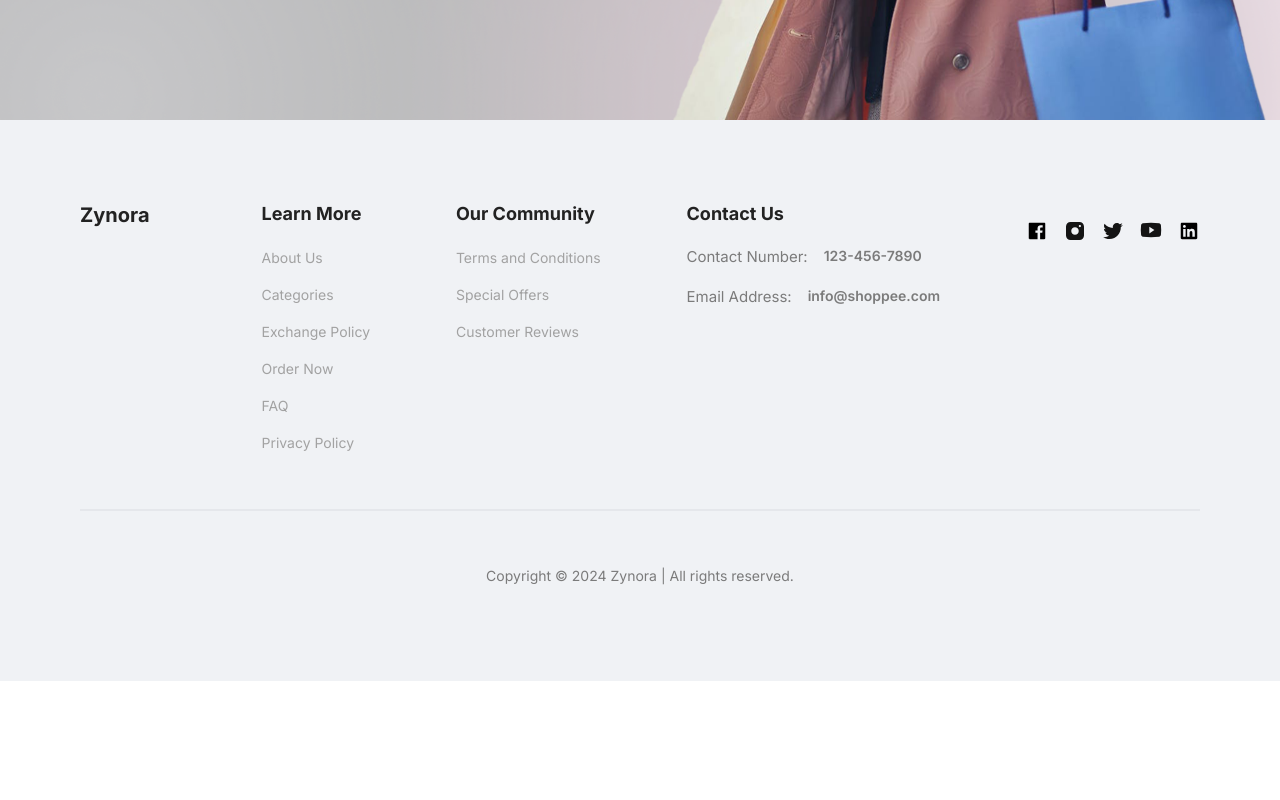
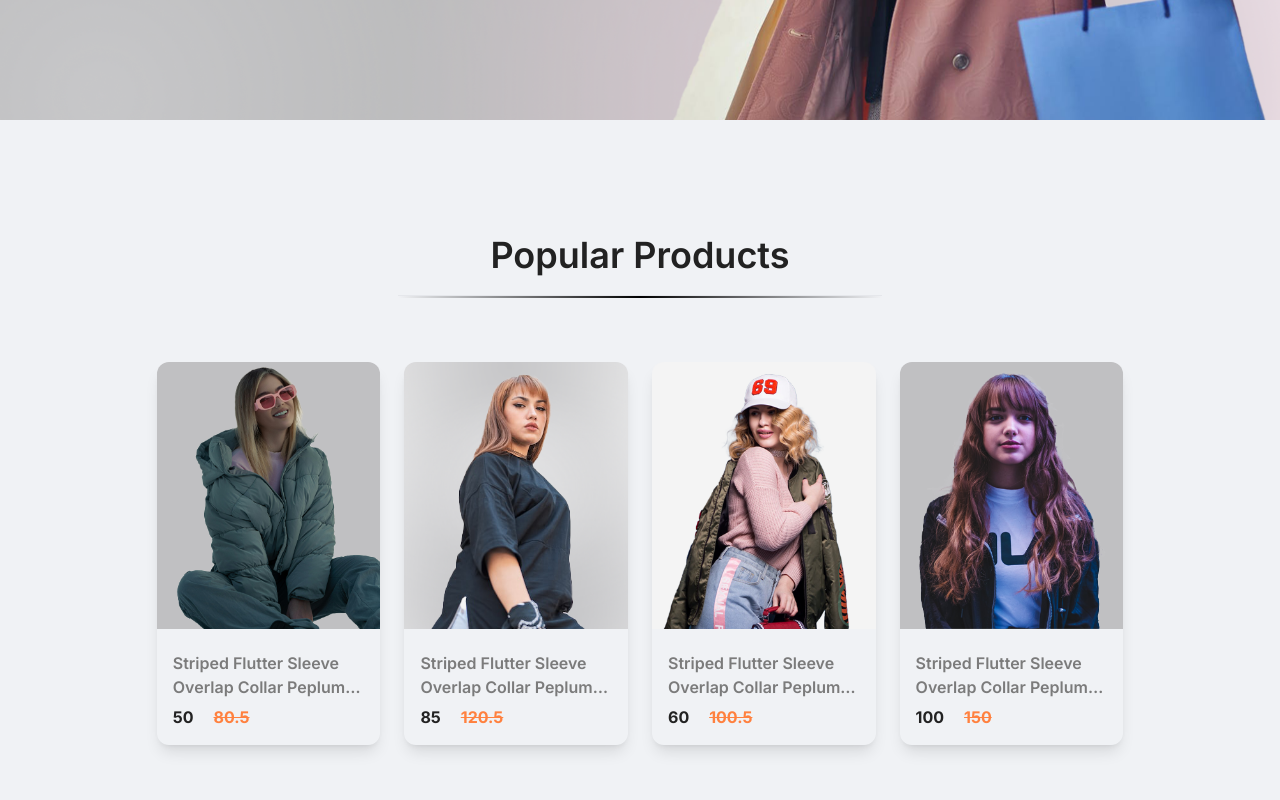
Before and after one commit to yusuftannn/ZynoraApp, a React (Vite) app in the folder frontend/: page / in a window 1280 px wide. Shown: the part 680-1480 px from the top of the page. Before the commit the page ends 1361 px from the top, so only its background shows below. Built offline with nearby package versions, Linux system fonts and the light colour scheme.

Commit message:
Popular products added to the homepage

```diff
--- /dev/null
+++ b/frontend/src/components/Item.jsx
@@ -0,0 +1,26 @@
+import React from 'react'
+import { FaSearch } from 'react-icons/fa'
+import { Link } from 'react-router-dom'
+
+const Item = ({id, name, image, old_price, new_price}) => {
+  return (
+    <div className='rounded-xl overflow-hidden shadow-lg'>
+        <div className='relative flexCenter group overflow-hidden transition-all duration-100'>
+            <Link to={`product/${id}`} className='h-12 w-12 bg-white rounded-full flexCenter absolute top-1/2 bottom-1/2 !py-2 z-20
+             scale-0 group-hover:scale-100 transition-all duration-700'><FaSearch className='hover:rotate-90 hover:scale-125 transition-all duration-200'/></Link>
+            <img src={image} alt={name} className='w-full block object-cover
+            group-hover:scale-110 transition-all duration-1000' />
+        </div>
+      <div className='p-4 overflow-hidden'>
+        <h4 className='my-[6px] medium-16 line-clamp-2 text-gray-30' >{name}</h4>
+        <div className='flex gap-5'>
+            <div className='bold-16'>{new_price}</div>
+            <div className='text-secondary bold-16 line-through'>{old_price}</div>
+        </div>
+      </div>
+    </div>
+
+  )
+}
+
+export default Item
--- /dev/null
+++ b/frontend/src/components/Popular.jsx
@@ -0,0 +1,22 @@
+import React from 'react'
+import POPULAR from '../assets/popular'
+import Item from './Item'
+
+const Popular = () => {
+  return (
+    <section className='bg-primary'>
+        <div className='max_padd_container py-12 xl:py-28 xl:w-[88%]'>
+            <h3 className='h3 text-center'>Popular Products</h3>
+            <hr className='h-[3px] md:w-1/2 mx-auto bg-gradient-to-l from-transparent via-black to-transparent mb-16 '/>
+            {/* container */}
+            <div className='grid grid-cols-1 xs:grid-cols-2 md:grid-cols-3 xl:grid-cols-4 gap-6'>
+                {POPULAR.map((item) => (
+                    <Item key={item.id} id={item.id} image={item.image} name={item.name} new_price={item.new_price} old_price={item.old_price} />
+                ))}
+            </div>
+        </div>
+    </section>
+  )
+}
+
+export default Popular
--- a/frontend/src/pages/Home.jsx
+++ b/frontend/src/pages/Home.jsx
@@ -1,9 +1,11 @@
 import Hero from "../components/Hero"
+import Popular from "../components/Popular"
 
 const Home = () => {
   return (
     <div>
       <Hero/>
+      <Popular/>
     </div>
   )
 }
```
